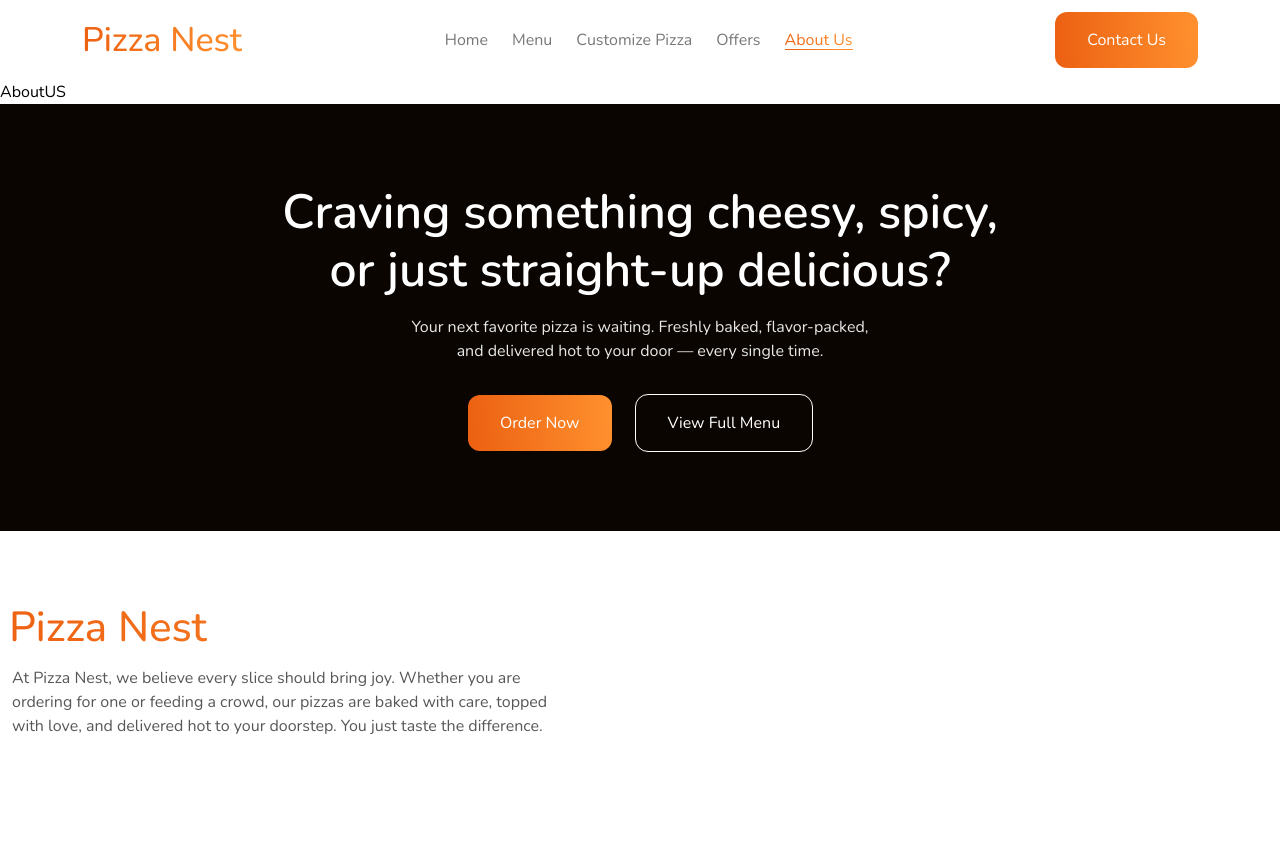
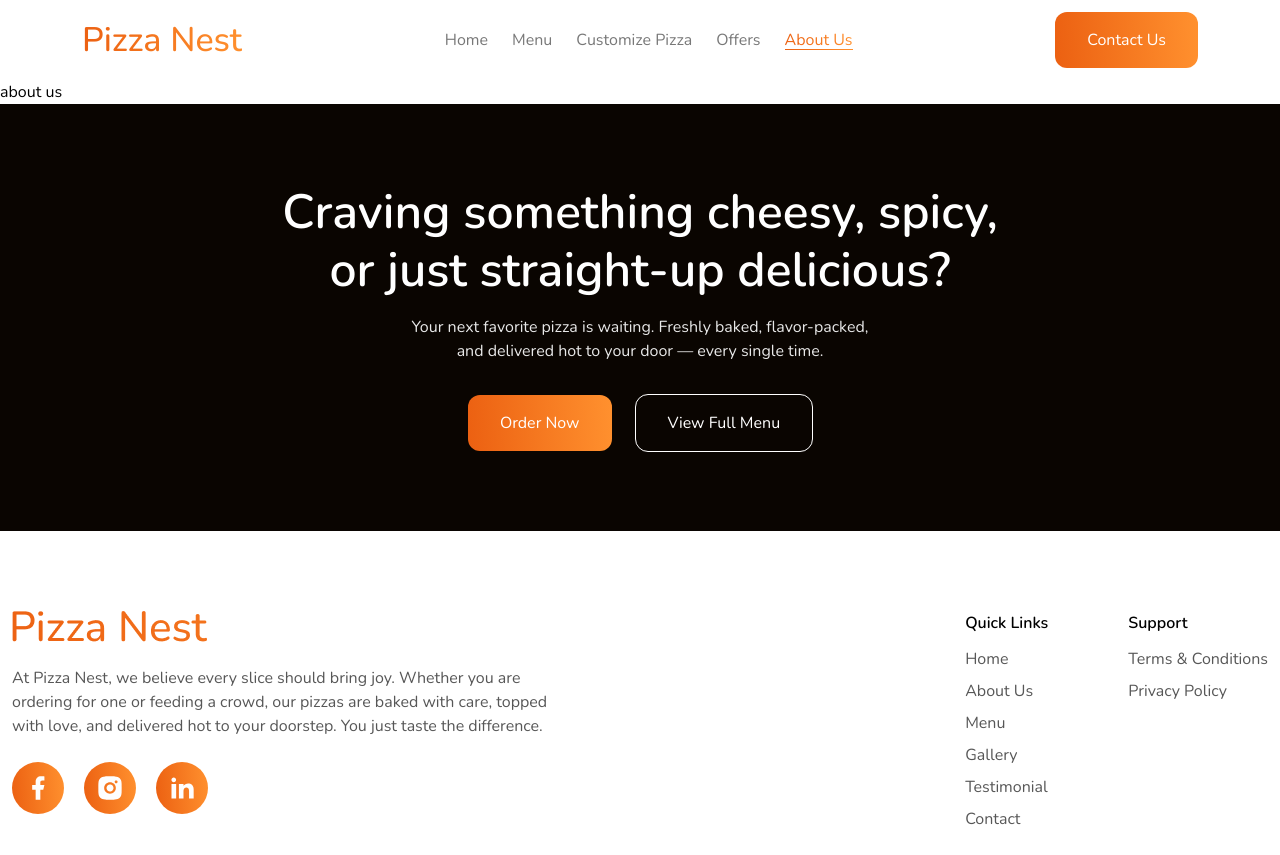
Before and after one commit to Nehaboora033/pizza, a React (Vite) app: page /about in a window 1280 px wide. Before the commit the page ends 800 px from the top, so only its background shows below. Built offline with nearby package versions, Linux system fonts and the light colour scheme.

Commit message:
created the footer

```diff
--- a/src/components/common/Craving.jsx
+++ b/src/components/common/Craving.jsx
@@ -1,14 +1,14 @@
 import React from 'react'
 import SubHeading from '../common/SubHeading'
-import NormalText from '../common/NormalText'
 import Button from './Button'
+import Description from './Description'
 
 const Craving = () => {
   return (
     <div className='bg-[#0A0501]'>
       <div className='py-[80px] mx-auto max-w-[746px] px-3 '>
-        <SubHeading className={'text-white  w-full text-center  mb-4'} SubHeadingText={'Craving something cheesy, spicy, or just straight-up delicious?'} />
-        <NormalText className={'text-[#E8E8E8] max-w-[465px] mx-auto mb-[32px]  w-full text-center '} NormalText={'Your next favorite pizza is waiting. Freshly baked, flavor-packed, and delivered hot to your door — every single time.'} />
+        <SubHeading className={'text-white  w-full text-center  mb-4'} text={'Craving something cheesy, spicy, or just straight-up delicious?'} />
+        <Description className={'text-[#E8E8E8] max-w-[465px] mx-auto mb-[32px]  w-full text-center '} text={'Your next favorite pizza is waiting. Freshly baked, flavor-packed, and delivered hot to your door — every single time.'} />
         <div className='flex gap-6 justify-center'>
           <Button className={'py-4 px-[32px]'}>Order Now </Button>
           <Button className={'!bg-none outline'}>View Full Menu</Button>
--- /dev/null
+++ b/src/components/common/Description.jsx
@@ -0,0 +1,11 @@
+import React from 'react'
+
+const Description = ({className,text}) => {
+  return (
+   <div className={`font-normal text-base ${className} `}>
+      {text}
+    </div>
+  )
+}
+
+export default Description
--- a/src/components/common/Footer.jsx
+++ b/src/components/common/Footer.jsx
@@ -1,22 +1,43 @@
 import React from 'react'
-import Button from './Button'
 import Logo from '../../assets/png/footerlogo.png'
-import NormalText from './NormalText'
-
-
+import { Footer_Links, SocialLinks } from '../../utils/helper'
+import { Link } from 'react-router-dom'
+import Description from './Description'
 
 const Footer = () => {
   return (
     <div className='1146px mx-auto px-3 pt-[80px] pb-4'>
       <div className='flex '>
         <div className='w-1/2'>
-         <img src={Logo} alt="logo" />
-         <NormalText className={'my-6 text-[#575757] max-w-[558px] w-full '} NormalText={'At Pizza Nest, we believe every slice should bring joy. Whether you are ordering for one or feeding a crowd, our pizzas are baked with care, topped with love, and delivered hot to your doorstep. You just taste the difference.'}/>
-
+          <img src={Logo} alt="logo" />
+          <Description className={'my-6 text-[#575757] max-w-[558px] w-full '} text={'At Pizza Nest, we believe every slice should bring joy. Whether you are ordering for one or feeding a crowd, our pizzas are baked with care, topped with love, and delivered hot to your doorstep. You just taste the difference.'} />
+          <div className='flex gap-5'>
+            {SocialLinks.map((item, index) => (
+              <Link
+                key={index}
+                to={item.link}
+                target="_blank"
+                rel="noopener noreferrer"
+                className="rounded-full bg-prime size-[52px] cursor-pointer flex items-center justify-center hover:shadow transition-all hover:-translate-y-1">
+                <item.icon />
+              </Link>
+            ))}
+          </div>
         </div>
 
-        <div className='w-1/2'>
-
+        <div className='w-1/2 flex justify-end'>
+          <div className='flex gap-[80px]'>
+            {Footer_Links.map((item, index) => (
+              <ul key={index} className=''>
+                <li className='font-semibold text-base mb-3'>{item.title} </li>
+                {item.link.map((link, i) => (
+                  <li key={i} className='mb-2'>
+                    <Link to={''} className='text-base font-normal text-[#575757] '>{link} </Link>
+                  </li>
+                ))}
+              </ul>
+            ))}
+          </div>
         </div>
       </div>
 
--- a/src/components/common/NormalText.jsx
+++ /dev/null
@@ -1,11 +0,0 @@
-import React from 'react'
-
-const NormalText = ({className,NormalText}) => {
-  return (
-    <div className={`font-normal text-base ${className} `}>
-      {NormalText}
-    </div>
-  )
-}
-
-export default NormalText
--- a/src/components/common/SubHeading.jsx
+++ b/src/components/common/SubHeading.jsx
@@ -1,9 +1,9 @@
 import React from 'react'
 
-const SubHeading = ({ className, SubHeadingText }) => {
+const SubHeading = ({ className, text }) => {
   return (
     <div className={`font-semibold text-[48px] leading-[120%]  ${className} `}>
-      {SubHeadingText}
+      {text}
     </div>
   )
 }
--- a/src/pages/AboutUS.jsx
+++ b/src/pages/AboutUS.jsx
@@ -1,8 +1,12 @@
 import React from 'react'
+
 
 const AboutUS = () => {
   return (
-    <div>AboutUS</div>
+    <div>
+      about us
+
+    </div>
   )
 }
 
--- a/src/utils/helper.js
+++ b/src/utils/helper.js
@@ -1,4 +1,5 @@
 import { Facebook, Instagram, Linkedin } from "./icon"
+
 
 export const NavLinks = [
     {
@@ -23,27 +24,30 @@ export const NavLinks = [
     },
 ]
 
-// export const Gallery_Data = [
-//     galleryImg1,
-//     galleryImg2,
-//     galleryImg3,
-//     galleryImg4,
-//     galleryImg5,
-//     galleryImg6,
-//     galleryImg7
-// ]
-
-export const Social_Links = [
+export const SocialLinks = [
     {
-        icon: <Facebook />,
-        link: '',
+        icon: Facebook,
+        link: 'https://www.facebook.com/',
     },
     {
-        icon: <Instagram />,
-        link: '',
+        icon: Instagram,
+        link: 'https://www.instagram.com/',
     },
     {
-        icon: <Linkedin />,
-        link: '',
+        icon: Linkedin,
+        link: 'https://in.linkedin.com/',
     },
 ]
+
+export const Footer_Links = [
+    {
+        title: 'Quick Links',
+        link: ['Home','About Us','Menu','Gallery','Testimonial','Contact'],
+
+    },
+    {
+        title: 'Support',
+        link:['Terms & Conditions','Privacy Policy'],
+
+    },
+]
```
Also changed, not shown: jsconfig.json (+6 -8 lines).
